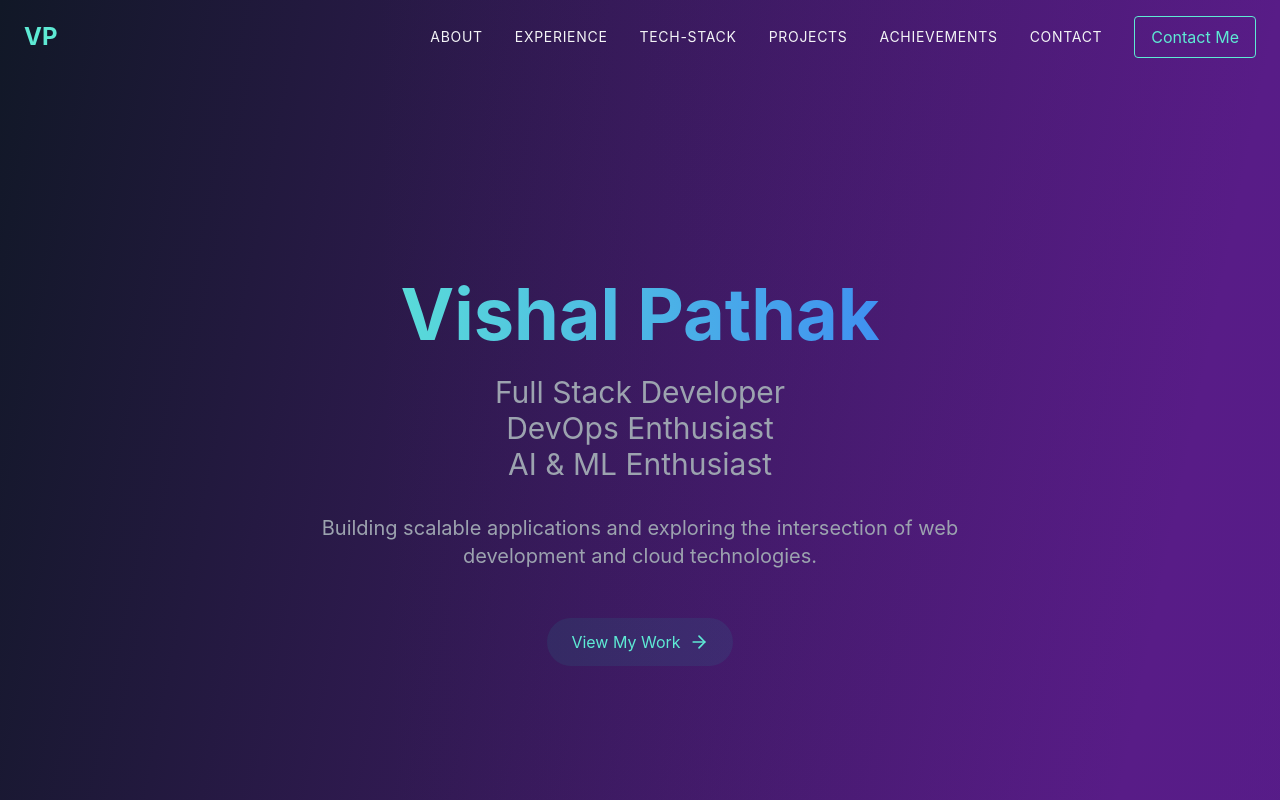
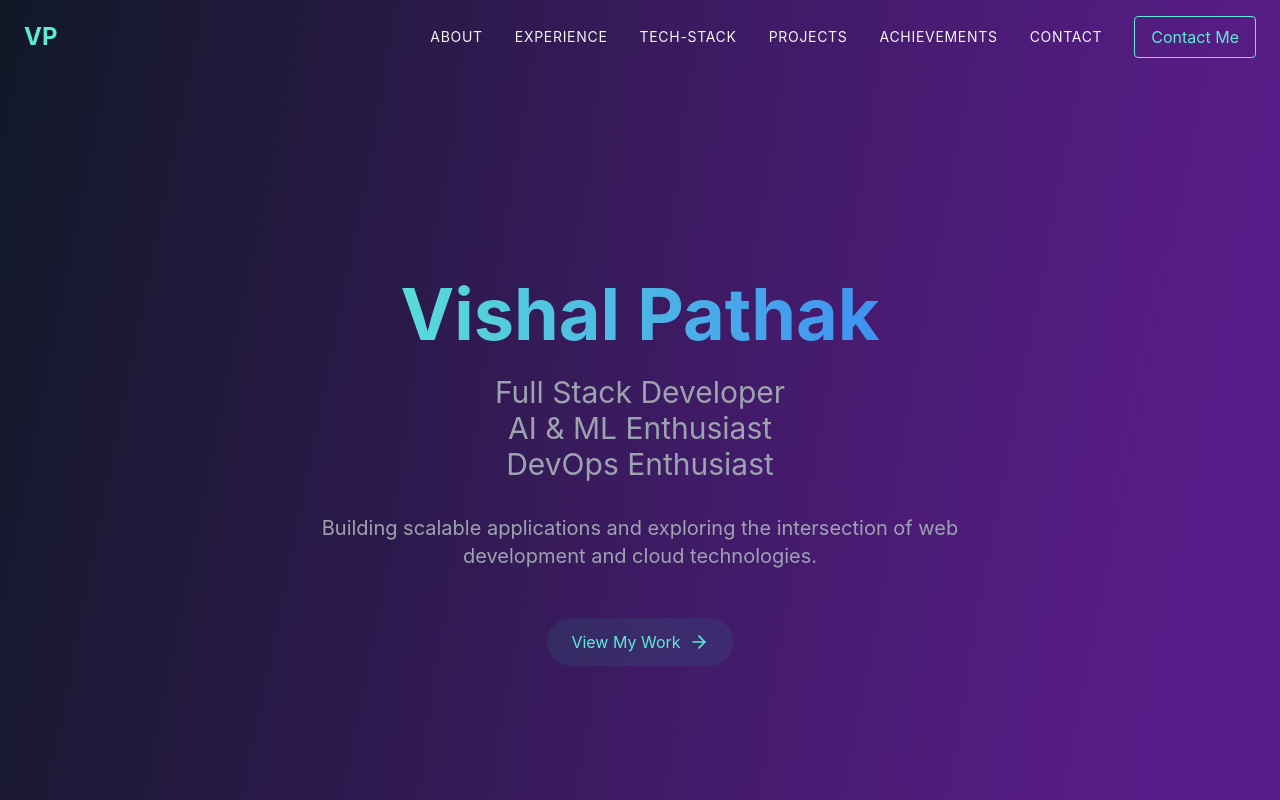
Before and after one commit to IMMORTAL-VISHAL/My-portfolio, a React (Vite) app: page / in a window 1280 px wide. Shown: the top 800 px of the page. Built offline with nearby package versions, Linux system fonts and the light colour scheme.

Commit message:
Reorder description in Hero component to prioritize AI & ML Enthusiast

```diff
--- a/src/components/Hero.jsx
+++ b/src/components/Hero.jsx
@@ -26,7 +26,7 @@ export default function Hero() {
             animate={{ opacity: 1, y: 0 }}
             transition={{ delay: 0.3, duration: 0.5 }}
           >
-            Full Stack Developer <br/> DevOps Enthusiast <br/> AI & ML Enthusiast
+            Full Stack Developer <br/> AI & ML Enthusiast <br/> DevOps Enthusiast
           </motion.h2>
           <motion.p
             className="text-lg md:text-xl text-gray-400 max-w-2xl mx-auto mb-12"
```
